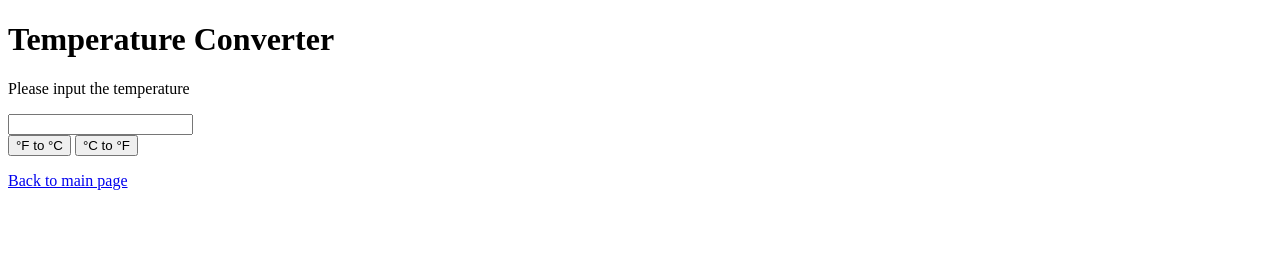
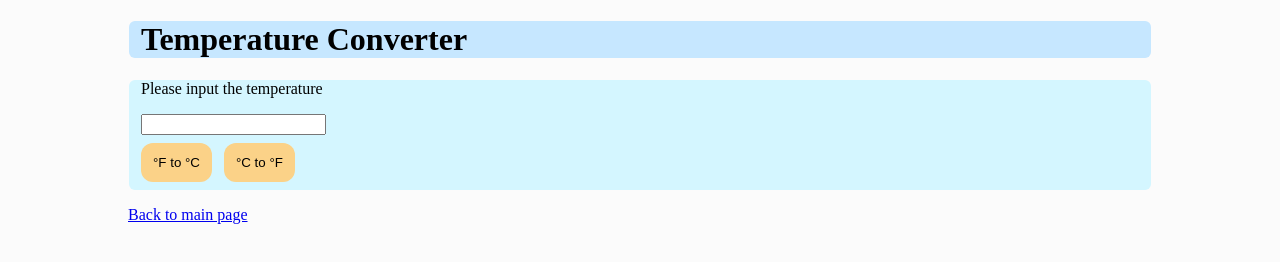
Before and after one commit to llkk87/my-first-web-project, a plain HTML site: page temperature-converter.html in a window 1280 px wide. Drawn offline with Linux system fonts and the light colour scheme.

Commit message:
css update

```diff
--- a/style.css
+++ b/style.css
@@ -0,0 +1,31 @@
+body {
+  margin: 0 auto;
+  width: 80%;
+  max-width: 1200px;
+  background-color: #fbfbfb;
+}
+
+.heading,
+.main {
+  border-radius: 6px;
+  padding: 0 12px;
+  margin: 1px;
+}
+
+.heading {
+  background-color: #c6e7ff;
+}
+
+.main {
+  background-color: #d4f6ff;
+}
+
+button {
+  background-color: #fbd288;
+  border-style: none;
+  padding: 12px;
+  border-radius: 12px;
+  cursor: pointer;
+  margin: 8px;
+  margin-left: 0;
+}
--- a/temperature-converter.html
+++ b/temperature-converter.html
@@ -4,9 +4,10 @@
     <meta charset="UTF-8" />
     <meta name="viewport" content="width=device-width, initial-scale=1.0" />
     <title>Temperature Converter | Ka Yin’s Useful Gadgets</title>
+    <link rel="stylesheet" href="./style.css" />
   </head>
   <body>
-    <h1>Temperature Converter</h1>
+    <div class="heading"><h1>Temperature Converter</h1></div>
     <div class="main">
       <p>Please input the temperature</p>
       <div class="temp-converter">
```
Also changed, not shown: calculator.html (+5 -5 lines), go-to-bed-reminder.html (+2 -1 lines), index.html (+4 -3 lines), useful-git-commands.html (+2 -1 lines).
